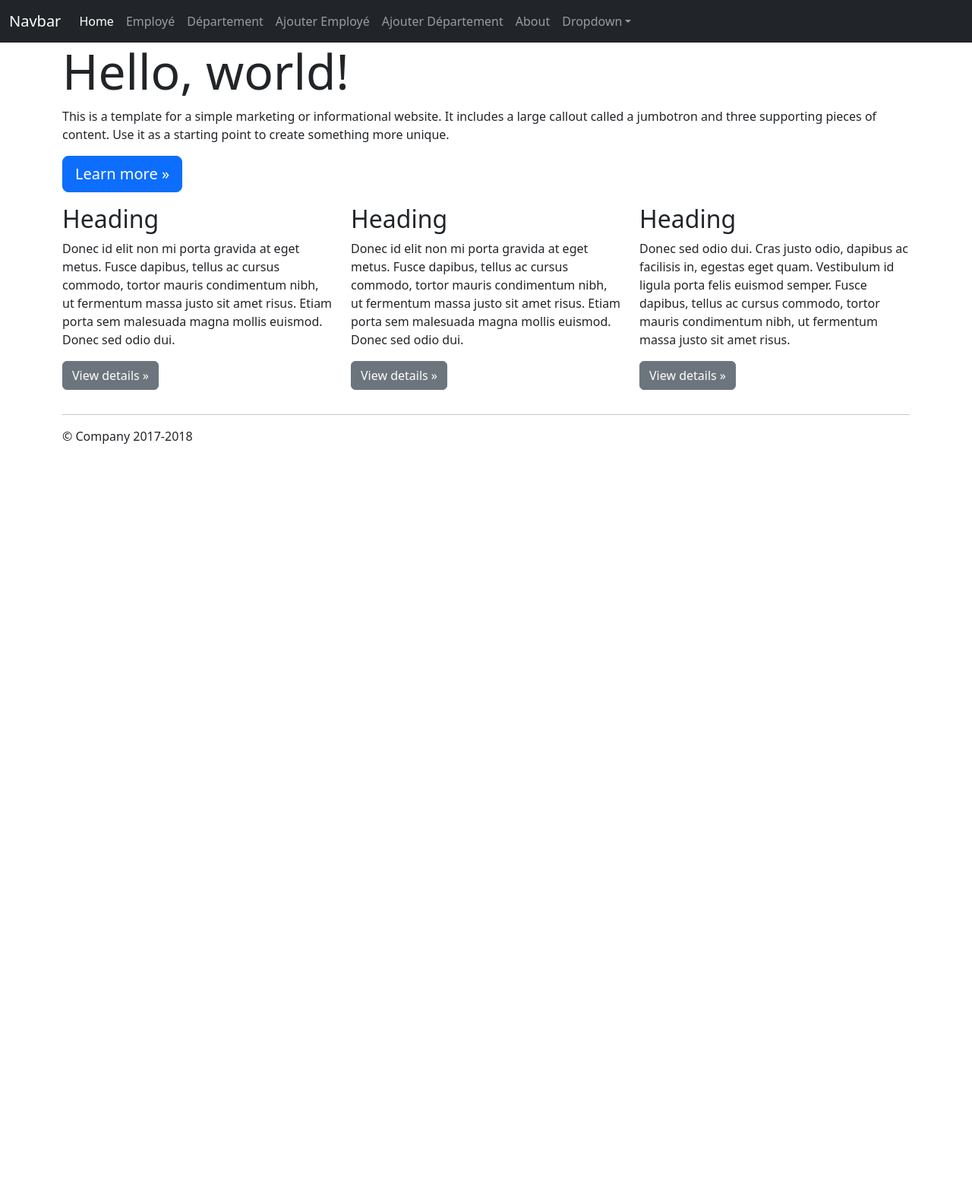
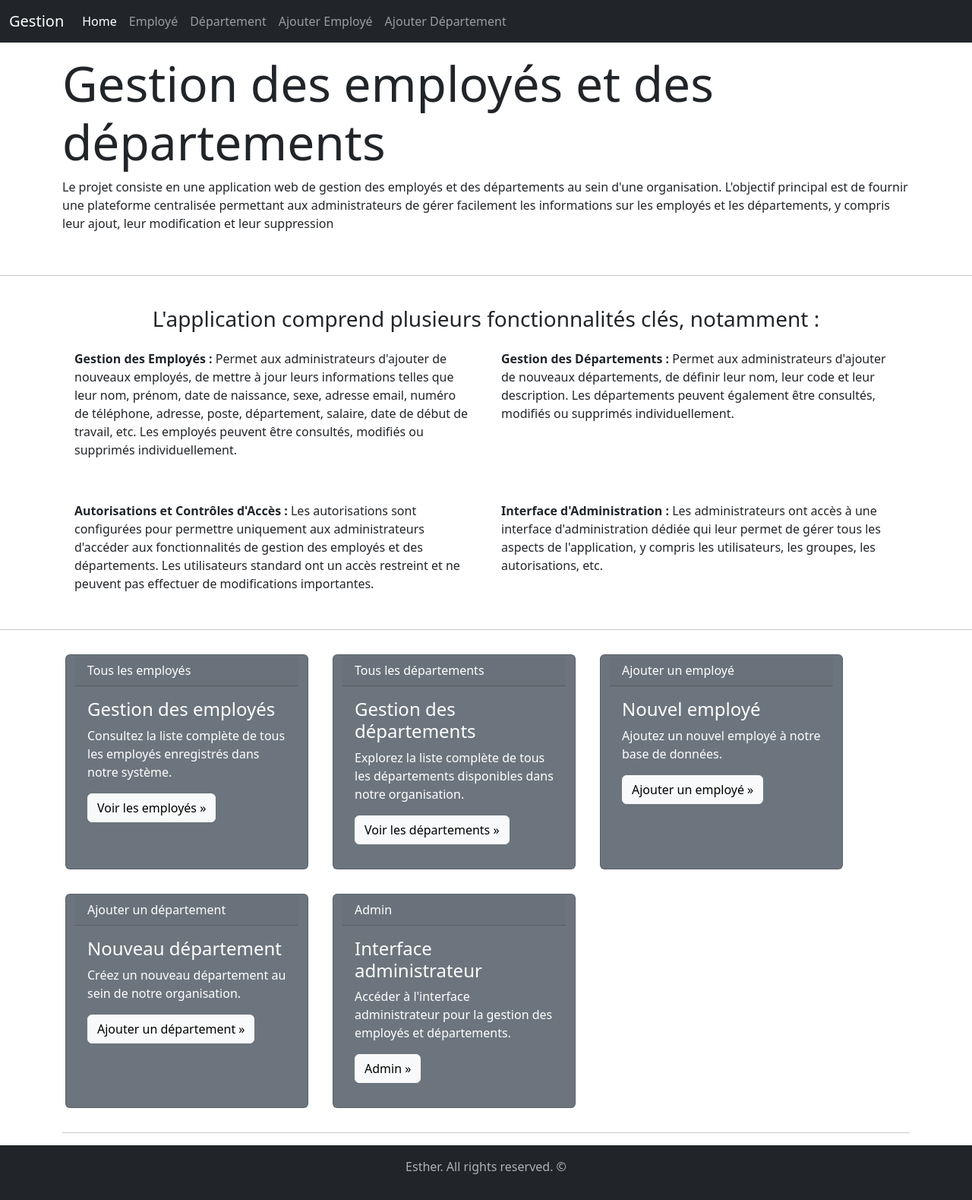
Before and after one commit to stherlove03/Gestion-Dev3, a Django app: page / in a window 1280 px wide. Shown: the whole page at 76% size. Before the commit the page ends 584 px from the top, so only its background shows below. Run offline with Django 5.2, Linux system fonts and the light colour scheme.

Commit message:
stylisation du fichier home

```diff
--- a/gestion/urls.py
+++ b/gestion/urls.py
@@ -16,8 +16,9 @@ Including another URLconf
 """
 from django.contrib import admin
 from django.urls import path, include
-#from gestionemploye import views
+
+
 urlpatterns = [
-   path('admin/', admin.site.urls),
+   path('admin/', admin.site.urls, name='admin'),
    path('', include('gestionemploye.urls')),
 ]
--- a/gestionemploye/templates/employe/ajouter_departement.html
+++ b/gestionemploye/templates/employe/ajouter_departement.html
@@ -1,14 +1,14 @@
 {% extends 'employe/base.html' %}
 {%block content%}
     <div class="container">
-        <div class="display-6 py-4 text-center"><h1>Ajouter un département</h1></div>
+        <div class="display-6 py-5 text-center" style="margin: auto; width: 50%;"><h1>Ajouter un département</h1></div>
         {% if submitted %}
             Your Information submitted successfully
         {% else %}
             <form action="" method="POST">
                 {% csrf_token %}
                 {{ form.as_p }}
-                <input type="submit" value="Submit">
+                <input type="submit" value="Submit"  style="margin-bottom: 480px;">
             </form>
         {% endif %}
       </div>
--- a/gestionemploye/templates/employe/ajouter_un_employe.html
+++ b/gestionemploye/templates/employe/ajouter_un_employe.html
@@ -9,7 +9,7 @@
             <form action="" method="POST">
                 {% csrf_token %}
                 {{ form.as_p }}
-                <input type="submit" value="Submit">
+                <input type="submit" value="Submit" class="mb-5">
             </form>
         {% endif %}
       </div>
--- a/gestionemploye/templates/employe/base.html
+++ b/gestionemploye/templates/employe/base.html
@@ -5,20 +5,26 @@
     <meta name="viewport" content="width=device-width, initial-scale=1">
     <title>Gestion</title>
     <link href="https://cdn.jsdelivr.net/npm/bootstrap@5.3.3/dist/css/bootstrap.min.css" rel="stylesheet" integrity="sha384-QWTKZyjpPEjISv5WaRU9OFeRpok6YctnYmDr5pNlyT2bRjXh0JMhjY6hW+ALEwIH" crossorigin="anonymous">
-  </head>
+
+
+</head>
   <body>
 
+
     {% include 'employe/navbar.html' %}
+
 
     {% block content %}
 
     {% endblock content %}
 
 
-    <footer class="container">
-      <p>&copy; Company 2017-2018</p>
+
+    <footer class="footer mt-auto bg-dark p-3 mt-3" data-bs-theme="dark">
+        <div class="container">
+            <p class="text-muted text-center">Esther. All rights reserved. &copy;</p>
+        </div>
     </footer>
-
     <script src="https://cdn.jsdelivr.net/npm/bootstrap@5.3.3/dist/js/bootstrap.bundle.min.js" integrity="sha384-YvpcrYf0tY3lHB60NNkmXc5s9fDVZLESaAA55NDzOxhy9GkcIdslK1eN7N6jIeHz" crossorigin="anonymous"></script>
   </body>
 </html>
--- a/gestionemploye/templates/employe/home.html
+++ b/gestionemploye/templates/employe/home.html
@@ -1,39 +1,83 @@
 {% extends 'employe/base.html' %}
 
 {% block content %}
+
 <main role="main">
-  <!-- Main jumbotron for a primary marketing message or call to action -->
   <div class="jumbotron">
     <div class="container">
-      <h1 class="display-3">Hello, world!</h1>
-      <p>This is a template for a simple marketing or informational website. It includes a large callout called a jumbotron and three supporting pieces of content. Use it as a starting point to create something more unique.</p>
-      <p><a class="btn btn-primary btn-lg" href="#" role="button">Learn more &raquo;</a></p>
+      <h1 class="display-3 mt-3">Gestion des employés et des départements</h1>
+      <p>Le projet consiste en une application web de gestion des employés et des départements au sein d'une organisation. L'objectif principal est de fournir une plateforme centralisée permettant aux administrateurs de gérer facilement les informations sur les employés et les départements, y compris leur ajout, leur modification et leur suppression</p>
     </div>
   </div>
-
+  <br>
+  <hr>
+  <br>
+  <div class="container">
+    <h3 class="text-center">L'application comprend plusieurs fonctionnalités clés, notamment :</h3>
+    <div class="row g-2">
+      <div class="col-6">
+        <div class="p-3"><p><b>Gestion des Employés : </b>Permet aux administrateurs d'ajouter de nouveaux employés, de mettre à jour leurs informations telles que leur nom, prénom, date de naissance, sexe, adresse email, numéro de téléphone, adresse, poste, département, salaire, date de début de travail, etc. Les employés peuvent être consultés, modifiés ou supprimés individuellement.</p></div>
+      </div>
+      <div class="col-6">
+        <div class="p-3"><p><b>Gestion des Départements :  </b> Permet aux administrateurs d'ajouter de nouveaux départements, de définir leur nom, leur code et leur description. Les départements peuvent également être consultés, modifiés ou supprimés individuellement.</p></div>
+      </div>
+      <div class="col-6">
+        <div class="p-3"><p><b>Autorisations et Contrôles d'Accès :</b> Les autorisations sont configurées pour permettre uniquement aux administrateurs d'accéder aux fonctionnalités de gestion des employés et des départements. Les utilisateurs standard ont un accès restreint et ne peuvent pas effectuer de modifications importantes.</p></div>
+      </div>
+      <div class="col-6">
+        <div class="p-3"><p><b>Interface d'Administration :</b> Les administrateurs ont accès à une interface d'administration dédiée qui leur permet de gérer tous les aspects de l'application, y compris les utilisateurs, les groupes, les autorisations, etc.</p></div>
+      </div>
+    </div>
+  </div>
+  <hr>
   <div class="container">
     <!-- Example row of columns -->
     <div class="row">
-      <div class="col-md-4">
-        <h2>Heading</h2>
-        <p>Donec id elit non mi porta gravida at eget metus. Fusce dapibus, tellus ac cursus commodo, tortor mauris condimentum nibh, ut fermentum massa justo sit amet risus. Etiam porta sem malesuada magna mollis euismod. Donec sed odio dui. </p>
-        <p><a class="btn btn-secondary" href="#" role="button">View details &raquo;</a></p>
+      <div class="card text-white bg-secondary m-3 " style="max-width: 20rem;">
+        <div class="card-header">Tous les employés</div>
+        <div class="card-body">
+          <h4 class="card-title">Gestion des employés</h4>
+          <p class="card-text">Consultez la liste complète de tous les employés enregistrés dans notre système.</p>
+          <p><a class="btn btn-light" href="{% url 'liste-employe'%}" role="button">Voir les employés &raquo;</a></p>
+        </div>
       </div>
-      <div class="col-md-4">
-        <h2>Heading</h2>
-        <p>Donec id elit non mi porta gravida at eget metus. Fusce dapibus, tellus ac cursus commodo, tortor mauris condimentum nibh, ut fermentum massa justo sit amet risus. Etiam porta sem malesuada magna mollis euismod. Donec sed odio dui. </p>
-        <p><a class="btn btn-secondary" href="#" role="button">View details &raquo;</a></p>
+      <div class="card text-white bg-secondary m-3" style="max-width: 20rem;">
+        <div class="card-header">Tous les départements</div>
+        <div class="card-body">
+          <h4 class="card-title">Gestion des départements</h4>
+          <p class="card-text">Explorez la liste complète de tous les départements disponibles dans notre organisation.</p>
+          <p><a class="btn btn-light" href="{% url 'liste-departement'%}" role="button">Voir les départements &raquo;</a></p>
+        </div>
       </div>
-      <div class="col-md-4">
-        <h2>Heading</h2>
-        <p>Donec sed odio dui. Cras justo odio, dapibus ac facilisis in, egestas eget quam. Vestibulum id ligula porta felis euismod semper. Fusce dapibus, tellus ac cursus commodo, tortor mauris condimentum nibh, ut fermentum massa justo sit amet risus.</p>
-        <p><a class="btn btn-secondary" href="#" role="button">View details &raquo;</a></p>
+      <div class="card text-white bg-secondary m-3" style="max-width: 20rem;">
+        <div class="card-header">Ajouter un employé</div>
+        <div class="card-body">
+          <h4 class="card-title">Nouvel employé</h4>
+          <p class="card-text">Ajoutez un nouvel employé à notre base de données.</p>
+          <p><a class="btn btn-light" href="{% url 'ajouter-employe'%}" role="button">Ajouter un employé &raquo;</a></p>
+        </div>
+      </div>
+      <div class="card text-white bg-secondary m-3" style="max-width: 20rem;">
+        <div class="card-header">Ajouter un département</div>
+        <div class="card-body">
+          <h4 class="card-title">Nouveau département</h4>
+          <p class="card-text">Créez un nouveau département au sein de notre organisation.</p>
+          <p><a class="btn btn-light" href="{% url 'ajouter-departement'%}" role="button">Ajouter un département &raquo;</a></p>
+        </div>
+      </div>
+      <div class="card text-white bg-secondary m-3" style="max-width: 20rem;">
+        <div class="card-header">Admin</div>
+        <div class="card-body">
+          <h4 class="card-title">Interface administrateur</h4>
+          <p class="card-text">Accéder à l'interface administrateur pour la gestion des employés et départements.</p>
+          <p><a class="btn btn-light" href="http://127.0.0.1:8000/admin/login/?next=/admin/" role="button">Admin &raquo;</a></p>
+        </div>
       </div>
     </div>
 
     <hr>
 
-  </div> <!-- /container -->
+  </div>
 
 </main>
 
--- a/gestionemploye/templates/employe/liste_employe.html
+++ b/gestionemploye/templates/employe/liste_employe.html
@@ -1,6 +1,7 @@
 {% extends 'employe/base.html' %}
 
 {% block content %}
+      <div class="container-fluid">
         <div class="display-6 py-4 text-center"><h1>Liste des employés</h1></div>
         <table class="table table-hover ">
             <thead>
@@ -26,7 +27,7 @@
                     <td><a href="{% url 'un-employe' liste.cin %}" class="link-dark link-offset-2 link-underline-opacity-25 link-underline-opacity-100-hover">{{liste.nom}}</a></td>
                     <td><a href="{% url 'un-employe' liste.cin %}" class="link-dark link-offset-2 link-underline-opacity-25 link-underline-opacity-100-hover">{{liste.prenom}}</a></td>
                     <td>{{liste.date_naissance}}</td>
-                <td>{{liste.sexee}}</td>
+                    <td>{{liste.sexe}}</td>
                     <td>{{liste.email}}</td>
                     <td>{{liste.telephone}}</td>
                     <td>{{liste.adresse}}</td>
@@ -38,5 +39,6 @@
             {% endfor %}
             </tbody>
           </table>
+      </div>
 
 {% endblock content %}
--- a/gestionemploye/templates/employe/navbar.html
+++ b/gestionemploye/templates/employe/navbar.html
@@ -1,7 +1,7 @@
 
   <nav class="navbar navbar-expand-lg bg-dark" data-bs-theme="dark">
     <div class="container-fluid">
-      <a class="navbar-brand" href="#">Navbar</a>
+      <a class="navbar-brand" href="{% url 'home' %}">Gestion</a>
       <button class="navbar-toggler" type="button" data-bs-toggle="collapse" data-bs-target="#navbarColor02" aria-controls="navbarColor02" aria-expanded="false" aria-label="Toggle navigation">
         <span class="navbar-toggler-icon"></span>
       </button>
@@ -24,19 +24,6 @@
               <li class="nav-item">
                 <a class="nav-link" href="{% url 'ajouter-departement' %}">Ajouter Département</a>
               </li>
-              <li class="nav-item">
-                <a class="nav-link" href="#">About</a>
-              </li>
-          <li class="nav-item dropdown">
-            <a class="nav-link dropdown-toggle" data-bs-toggle="dropdown" href="#" role="button" aria-haspopup="true" aria-expanded="false">Dropdown</a>
-            <div class="dropdown-menu">
-              <a class="dropdown-item" href="#">Action</a>
-              <a class="dropdown-item" href="#">Another action</a>
-              <a class="dropdown-item" href="#">Something else here</a>
-              <div class="dropdown-divider"></div>
-              <a class="dropdown-item" href="#">Separated link</a>
-            </div>
-          </li>
         </ul>
 
       </div>
--- a/gestionemploye/urls.py
+++ b/gestionemploye/urls.py
@@ -5,7 +5,6 @@ from django.urls import path
 urlpatterns = [
    # Pour la page d'Accueil
    path('', views.home, name='home'),
-
    # Pour Afficher la liste des employes et departements
    path('liste_employe/', views.listeemploye, name='liste-employe'),
    path('liste_departement/', views.listedepartement, name='liste-departement'),
```
Lines whose indentation alone changed are shown as unchanged.
